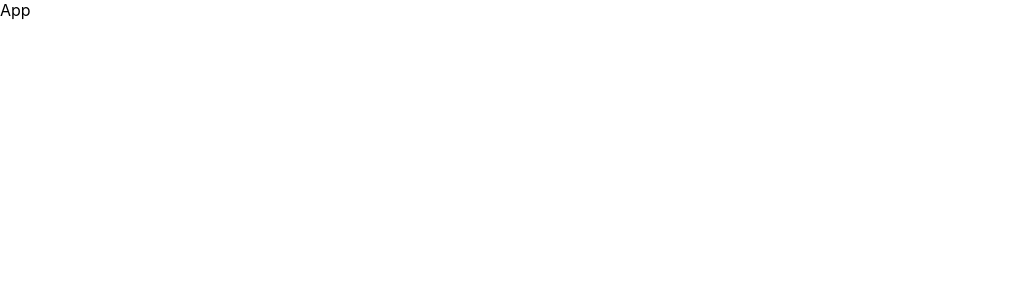
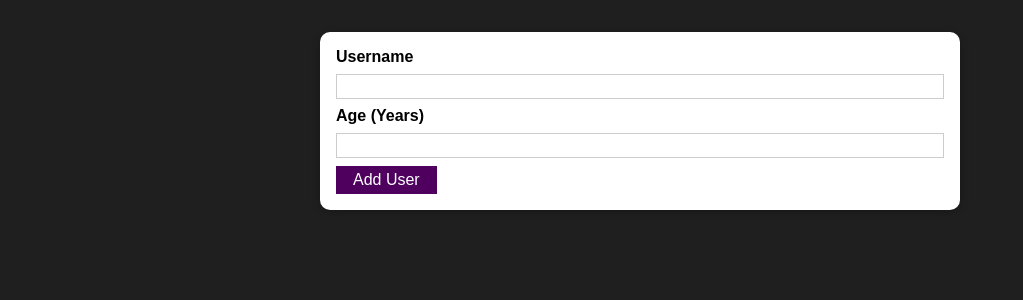
Before and after one commit to suyashmishra007/react-tutorials, a React (Create React App) app: page / in a window 1280 px wide. Shown: the top 300 px of the page, without its empty margins (0-1023 px from the left). Built offline with nearby package versions, Linux system fonts and the light colour scheme.

Commit message:
completed

```diff
--- a/src/App.js
+++ b/src/App.js
@@ -1,7 +1,21 @@
-import React from "react";
+import React, { useState } from "react";
+import AddUser from "./components/Users/AddUser";
+import UsersList from "./components/Users/UsersList";
+const App = () => {
+  const [usersList, setUsersList] = useState([]);
 
-const App = () => {
-  return <div>App</div>;
+  const addUserHandler = (user) => {
+    setUsersList((prevUsers) => {
+      return [...prevUsers, user];
+    });
+  };
+
+  return (
+    <div>
+      <AddUser onAddUser={addUserHandler} />
+      {usersList.length > 0 && <UsersList users={usersList} />}
+    </div>
+  );
 };
 
 export default App;
--- /dev/null
+++ b/src/components/UI/Button.js
@@ -0,0 +1,16 @@
+import React from "react";
+import classes from "./Button.module.css";
+
+const Button = (props) => {
+  return (
+    <button
+      className={classes.button}
+      type={props.type || "button"}
+      onClick={props.onClick}
+    >
+      {props.children}
+    </button>
+  );
+};
+
+export default Button;
--- /dev/null
+++ b/src/components/UI/Button.module.css
@@ -0,0 +1,18 @@
+.button {
+    font: inherit;
+    border: 1px solid #4f005f;
+    background: #4f005f;
+    color: white;
+    padding: 0.25rem 1rem;
+    cursor: pointer;
+  }
+
+  .button:hover,
+  .button:active {
+    background: #741188;
+    border-color: #741188;
+  }
+
+  .button:focus {
+    outline: none;
+  }
--- /dev/null
+++ b/src/components/UI/Card.js
@@ -0,0 +1,9 @@
+import React from "react";
+import classes from "./Card.module.css";
+const Card = (props) => {
+  return (
+    <div className={`${classes.card} ${props.className}`}>{props.children}</div>
+  );
+};
+
+export default Card;
--- /dev/null
+++ b/src/components/UI/Card.module.css
@@ -0,0 +1,5 @@
+.card{
+    background:white;
+    box-shadow: 0 2px 8px rgba(0, 0, 0, 0.26);
+    border-radius: 10px;
+}
--- /dev/null
+++ b/src/components/UI/ErrorModal.module.css
@@ -0,0 +1,45 @@
+.backdrop {
+    position: fixed;
+    top: 0;
+    left: 0;
+    width: 100%;
+    height: 100vh;
+    z-index: 10;
+    background: rgba(0, 0, 0, 0.75);
+  }
+
+  .modal {
+    position: fixed;
+    top: 30vh;
+    left: 10%;
+    width: 80%;
+    z-index: 100;
+    overflow: hidden;
+  }
+
+  .header {
+    background: #4f005f;
+    padding: 1rem;
+  }
+
+  .header h2 {
+    margin: 0;
+    color: white;
+  }
+
+  .content {
+    padding: 1rem;
+  }
+
+  .actions {
+    padding: 1rem;
+    display: flex;
+    justify-content: flex-end;
+  }
+
+  @media (min-width: 768px) {
+    .modal {
+      left: calc(50% - 20rem);
+      width: 40rem;
+    }
+  }
--- /dev/null
+++ b/src/components/UI/ErrorModel.js
@@ -0,0 +1,25 @@
+import React from "react";
+import Button from "./Button";
+import Card from "./Card";
+import classes from "./ErrorModal.module.css";
+
+const ErrorModel = (props) => {
+  return (
+    <div>
+      <div className={classes.backdrop} onClick={props.onConfirm} />
+      <Card className={classes.modal}>
+        <header className={classes.header}>
+          <h2>{props.title}</h2>
+        </header>
+        <div className={classes.content}>
+          <p>{props.message}</p>
+        </div>
+        <footer className={classes.actions}>
+          <Button onClick={props.onConfirm}>Okay</Button>
+        </footer>
+      </Card>
+    </div>
+  );
+};
+
+export default ErrorModel;
--- /dev/null
+++ b/src/components/Users/AddUser.js
@@ -0,0 +1,85 @@
+import React, { useState } from "react";
+import Card from "../UI/Card";
+import classes from "./AddUser.module.css";
+import Button from "../UI/Button";
+import ErrorModel from "../UI/ErrorModel";
+const AddUser = (props) => {
+  const [enteredUsername, setEnteredUsername] = useState("");
+  const [enteredAge, setEnteredAge] = useState("");
+  const [error, setError] = useState();
+
+  const usernameChangeHandler = (event) => {
+    setEnteredUsername(event.target.value);
+  };
+
+  const ageChangeHandler = (event) => {
+    setEnteredAge(event.target.value);
+  };
+
+  const addUserHandler = (event) => {
+    event.preventDefault();
+
+    // !Validation
+    if (enteredUsername.trim().length === 0 || enteredAge.trim().length === 0) {
+      setError({
+        title: "Invalid Input",
+        message: "Please enter valid name and age",
+      });
+      return;
+    }
+    if (+enteredAge < 1) {
+      setError({
+        title: "Invalid Input",
+        message: "Please enter valid age (>0)",
+      });
+      return;
+    }
+
+    const newAddUser = {
+      name: enteredUsername,
+      age: enteredAge,
+    };
+
+    props.onAddUser(newAddUser);
+
+    // !Resetting Form Values
+    setEnteredUsername("");
+    setEnteredAge("");
+  };
+
+  const errorHandler = () => {
+    setError(null);
+  };
+  return (
+    <div>
+      {error && (
+        <ErrorModel
+          title={error.title}
+          message={error.message}
+          onConfirm={errorHandler}
+        />
+      )}
+      <Card className={classes.input}>
+        <form onSubmit={addUserHandler}>
+          <label htmlFor="username">Username</label>
+          <input
+            type="text"
+            id="username"
+            value={enteredUsername}
+            onChange={usernameChangeHandler}
+          />
+          <label htmlFor="age">Age (Years)</label>
+          <input
+            type="number"
+            id="age"
+            value={enteredAge}
+            onChange={ageChangeHandler}
+          />
+          <Button type="submit">Add User</Button>
+        </form>
+      </Card>
+    </div>
+  );
+};
+
+export default AddUser;
--- /dev/null
+++ b/src/components/Users/AddUser.module.css
@@ -0,0 +1,26 @@
+.input {
+    margin: 2rem auto;
+    padding: 1rem;
+    width: 90%;
+    max-width: 40rem;
+  }
+
+  .input label {
+    display: block;
+    font-weight: bold;
+    margin-bottom: 0.5rem;
+  }
+
+  .input input {
+    font: inherit;
+    display: block;
+    width: 100%;
+    border: 1px solid #ccc;
+    padding: 0.15rem;
+    margin-bottom: 0.5rem;
+  }
+
+  .input input:focus {
+    outline: none;
+    border-color: #4f005f;
+  }
--- /dev/null
+++ b/src/components/Users/UsersList.js
@@ -0,0 +1,21 @@
+import React from "react";
+import Card from "../UI/Card";
+import classes from "./UsersList.module.css";
+
+const UsersList = (props) => {
+  return (
+    <Card className={classes.users}>
+      <ul>
+        {props.users.map((user, index) => {
+          return (
+            <li key={index}>
+              {user.name} ({user.age} years Old)
+            </li>
+          );
+        })}
+      </ul>
+    </Card>
+  );
+};
+
+export default UsersList;
--- /dev/null
+++ b/src/components/Users/UsersList.module.css
@@ -0,0 +1,16 @@
+.users {
+    margin: 2rem auto;
+    width: 90%;
+    max-width: 40rem;
+  }
+
+  .users ul {
+    list-style: none;
+    padding: 1rem;
+  }
+
+  .users li {
+    border: 1px solid #ccc;
+    margin: 0.5rem 0;
+    padding: 0.5rem;
+  }
--- a/src/index.css
+++ b/src/index.css
@@ -1,13 +1,12 @@
-body {
-  margin: 0;
-  font-family: -apple-system, BlinkMacSystemFont, 'Segoe UI', 'Roboto', 'Oxygen',
-    'Ubuntu', 'Cantarell', 'Fira Sans', 'Droid Sans', 'Helvetica Neue',
-    sans-serif;
-  -webkit-font-smoothing: antialiased;
-  -moz-osx-font-smoothing: grayscale;
+*{
+  box-sizing: border-box;
 }
 
-code {
-  font-family: source-code-pro, Menlo, Monaco, Consolas, 'Courier New',
-    monospace;
+html{
+  font-family: sans-serif;
+  background: #1f1f1f;
 }
+
+body{
+  margin: 0;
+}
```
